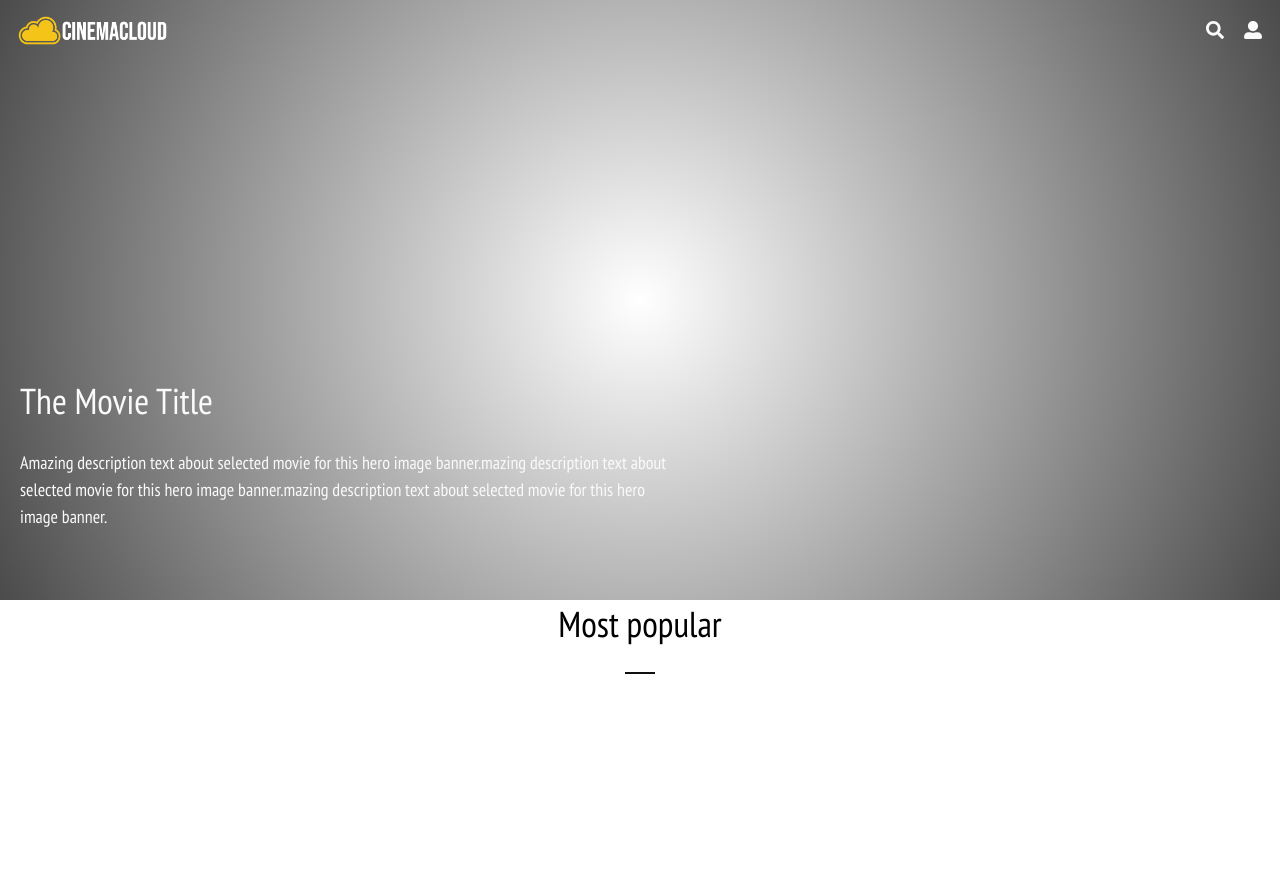
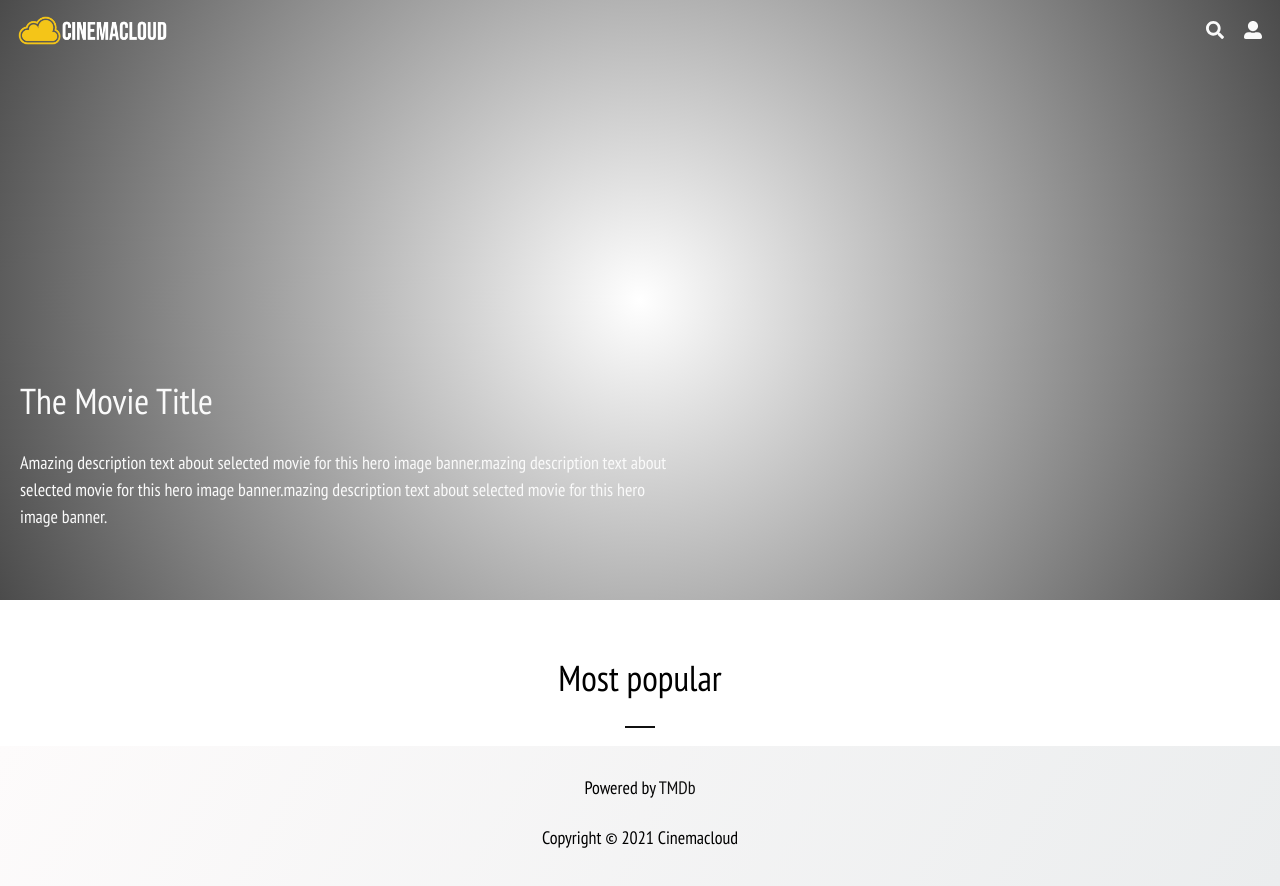
Before and after one commit to SzymonGos/cinema_cloud, a React app: page / in a window 1280 px wide. Before the commit the page ends 800 px from the top, so only its background shows below. Built offline with nearby package versions, Linux system fonts and the light colour scheme.

Commit message:
add footer

```diff
--- a/src/App.js
+++ b/src/App.js
@@ -1,12 +1,14 @@
 import React from 'react';
 import Navbar from './components/Navbar/Navbar';
 import Home from './pages/Home';
+import Footer from './components/Footer';
 
 export default function App() {
     return (
         <>
             <Navbar />
             <Home />
+            <Footer />
         </>
     );
 }
--- a/src/components/Footer.js
+++ b/src/components/Footer.js
@@ -2,8 +2,15 @@ import React from 'react'
 
 export default function Footer() {
     return (
-        <div>
-            Footer
-        </div>
+        <footer className='footer'>
+            <div className="footer-content">
+                <div className="credits">
+                    <span>Powered by </span><a href="https://www.themoviedb.org/">TMDb</a>
+                </div>
+                <div className="copyright">
+                Copyright &#169; 2021 Cinemacloud
+                </div>
+            </div>
+        </footer>
     )
 }
--- a/src/components/HomePage/HeroBanner.js
+++ b/src/components/HomePage/HeroBanner.js
@@ -2,13 +2,13 @@ import React from 'react'
 
 export default function HeroBanner() {
     return (
-        <div className="hero-content">
+        <section className="hero-content">
             <div className="hero-wrapper">
                 <div className="hero-content__text-box">
                     <h1 className='title'>The Movie Title</h1>
                     <p className='paragraph'>Amazing description text about selected movie for this hero image banner.mazing description text about selected movie for this hero image banner.mazing description text about selected movie for this hero image banner.</p>
                 </div>
             </div>
-        </div>
+        </section>
     )
 }
--- a/src/components/HomePage/MostPopular.js
+++ b/src/components/HomePage/MostPopular.js
@@ -3,12 +3,12 @@ import React from 'react'
 export default function MostPopular() {
     return (
         <>
-            <div className="popular-content">
+            <section className="popular-content">
                 <div className="title-wrapper">
                     <h1 className="tittle">Most popular</h1>
                     <div className="underline"></div>
                 </div>
-            </div>
+            </section>
         </>
     )
 }
--- a/src/components/Navbar/Navbar.js
+++ b/src/components/Navbar/Navbar.js
@@ -1,6 +1,3 @@
-// TODO 1: add logo / background color (black) on hover / sticky top
-// TODO 2: create SearchForm and add to the Navbar / make it responsive
-
 import React, { useState, useEffect } from 'react';
 import SearchForm from './SearchForm';
 import logo from '../../assets/images/cinemacloud.png';
--- /dev/null
+++ b/src/sass/_footer.sass
@@ -0,0 +1,13 @@
+.footer
+    background-image: linear-gradient(120deg, #fdfbfb 0%, #ebedee 100%)
+    width: 100%
+    display: flex
+    justify-content: center
+
+.footer-content
+    max-width: 1280px
+    margin: 0 auto
+    padding: 30px 20px 10px
+    &> .credits, .copyright
+        margin-bottom: 1.5rem
+        text-align: center
--- a/src/sass/homePage/_heroBanner.sass
+++ b/src/sass/homePage/_heroBanner.sass
@@ -8,6 +8,7 @@
     width: 100%
     // background: rgb(255,255,255)
     background: radial-gradient(circle, rgba(255,255,255,1) 0%, rgba(75,75,75,1) 100%)
+    margin-bottom: 3rem
 
     &__text-box
         position: absolute
--- a/src/sass/homePage/_mostPopular.sass
+++ b/src/sass/homePage/_mostPopular.sass
@@ -8,6 +8,7 @@
     align-items: center
     flex-direction: column
     width: 100%
+    margin-bottom: 1rem
 
 .underline
     height: 2px
--- a/src/sass/main.sass
+++ b/src/sass/main.sass
@@ -4,6 +4,7 @@
 @import 'navbar'
 @import './homePage/heroBanner'
 @import './homePage/mostPopular'
+@import 'footer'
 
 *
     box-sizing: border-box
@@ -12,6 +13,10 @@
     font-family: PT Sans Narrow, Open Sans, sans-serif
     font-weight: 400
     font-size: 18px
+
+::selection
+    background-color: #ff4500
+    color: white
 
 
 h1
@@ -23,3 +28,9 @@ h2
 
 p
     font-size: 1rem
+
+a, a:visited
+    color: $main-black
+    text-decoration: none
+    &:hover
+        font-weight: bold
```
